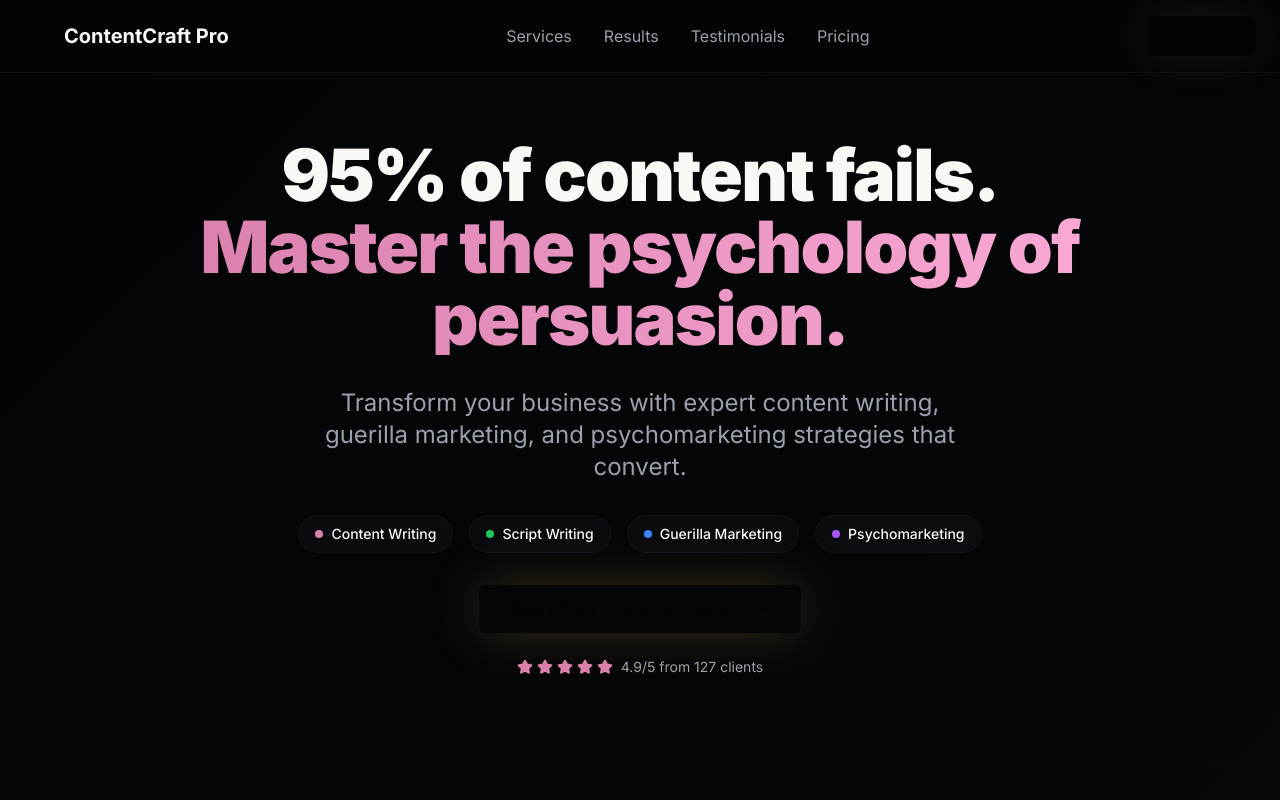
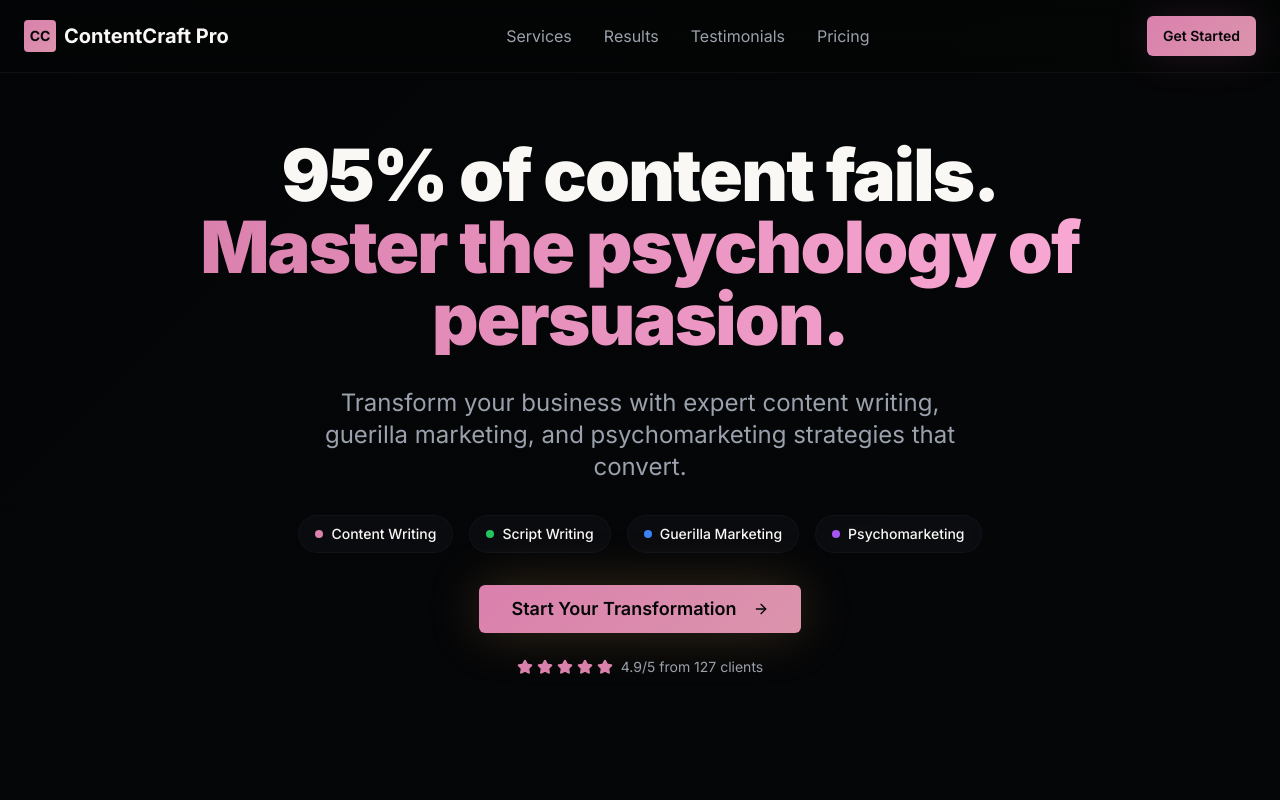
Before and after one commit to arizmi/mind-meld-wordsmith, a React (Vite) app: page / in a window 1280 px wide. Shown: the top 800 px of the page. Built offline with nearby package versions, Linux system fonts and the light colour scheme.

Commit message:
Fix glowing pink elements
Update the glowing elements to match the new pink color scheme.

```diff
--- a/src/components/Header.tsx
+++ b/src/components/Header.tsx
@@ -6,7 +6,7 @@ const Header = () => {
       <div className="container mx-auto px-6 py-4">
         <div className="flex items-center justify-between">
           <div className="flex items-center gap-2">
-            <div className="w-8 h-8 rounded bg-gradient-gold flex items-center justify-center">
+            <div className="w-8 h-8 rounded bg-gradient-pink flex items-center justify-center">
               <span className="text-background font-bold text-sm">CC</span>
             </div>
             <span className="text-xl font-bold">ContentCraft Pro</span>
@@ -27,7 +27,7 @@ const Header = () => {
             </a>
           </nav>
 
-          <Button className="glow-button bg-gradient-gold hover:bg-gradient-gold/90 text-background font-semibold">
+          <Button className="glow-button bg-gradient-pink hover:bg-gradient-pink/90 text-background font-semibold">
             Get Started
           </Button>
         </div>
--- a/src/components/Hero.tsx
+++ b/src/components/Hero.tsx
@@ -37,7 +37,7 @@ const Hero = () => {
           <div className="space-y-6">
             <Button
               size="lg"
-              className="glow-button bg-gradient-gold hover:bg-gradient-gold/90 text-background font-semibold px-8 py-6 text-lg animate-glow-pulse"
+              className="glow-button bg-gradient-pink hover:bg-gradient-pink/90 text-background font-semibold px-8 py-6 text-lg animate-glow-pulse"
             >
               Start Your Transformation
               <ArrowRight className="ml-2 h-5 w-5" />
--- a/tailwind.config.ts
+++ b/tailwind.config.ts
@@ -68,7 +68,7 @@ export default {
 			},
 			backgroundImage: {
 				'gradient-hero': 'var(--gradient-hero)',
-				'gradient-gold': 'var(--gradient-gold)',
+				'gradient-pink': 'var(--gradient-pink)',
 				'gradient-card': 'var(--gradient-card)',
 			},
 			boxShadow: {
```
